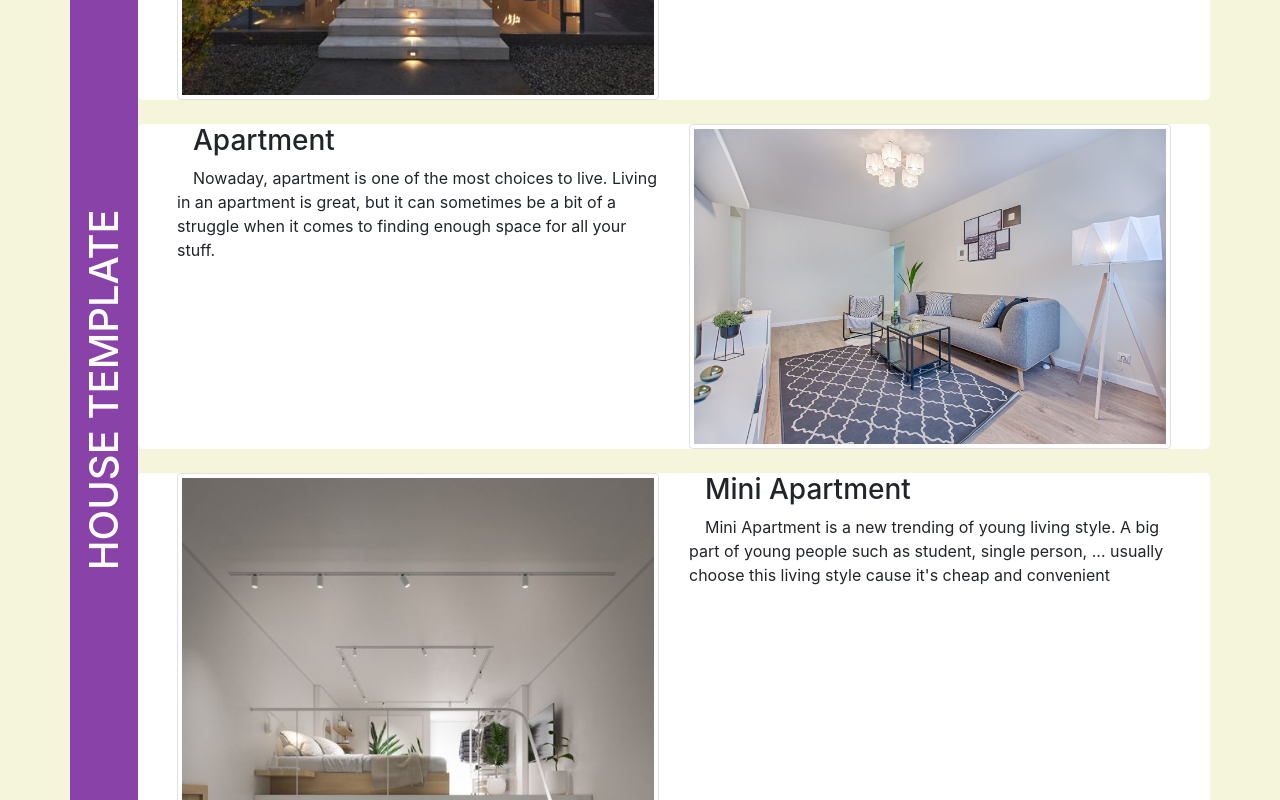
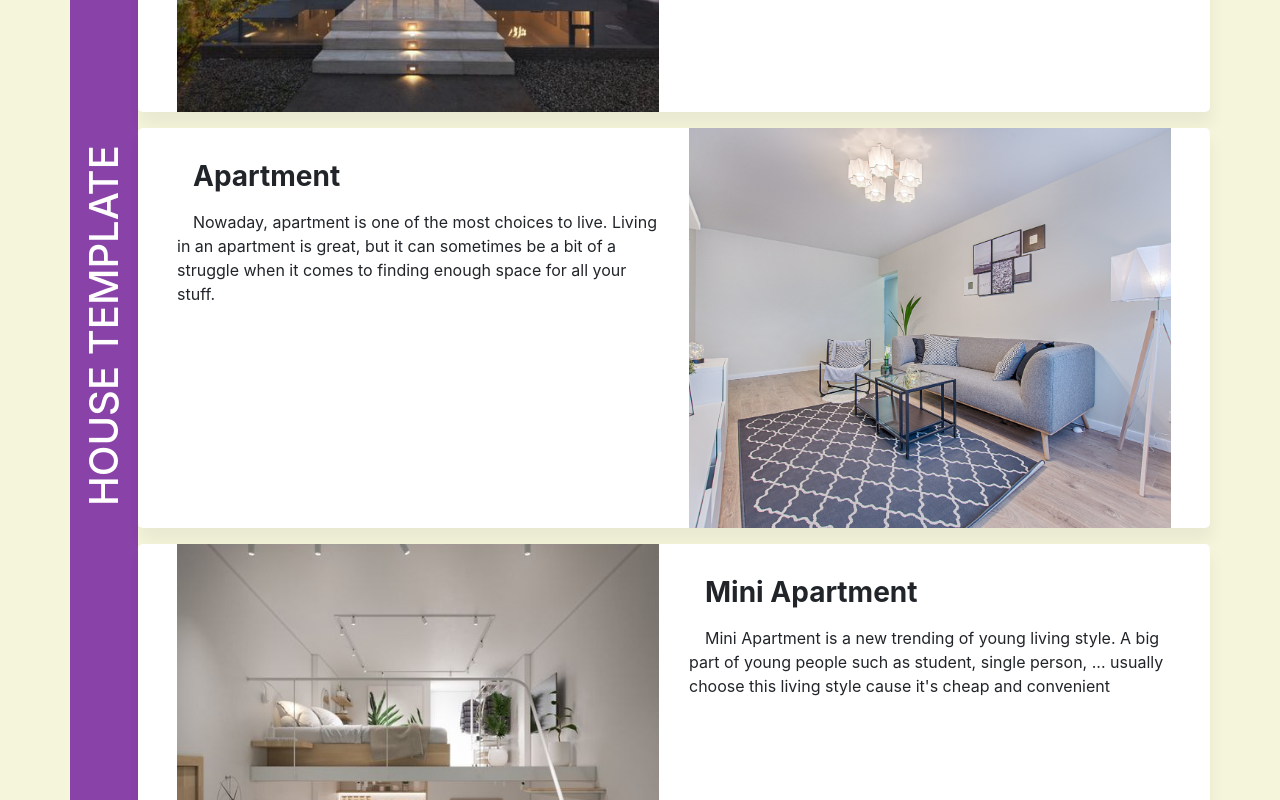
Before and after one commit to luongdangvp2000/amazingHouse, a React (Create React App) app: page / in a window 1280 px wide. Shown: the part 1120-1920 px from the top of the page. Built offline with nearby package versions, Linux system fonts and the light colour scheme.

Commit message:
design blog card

```diff
--- a/src/components/ContactForm.js
+++ b/src/components/ContactForm.js
@@ -60,7 +60,7 @@ function ContactForm() {
                             </div>
                         </div>
                         <div className="col-lg-4">
-                            <div className="card-body contact text-center h-100 white-text">
+                            <div className="card-body contact text-center white-text">
                                 <h3 className="my-4 pb-2">Contact information</h3>
                                 <ul className="text-lg-left list-unstyled ml-4">
                                     <li>
--- a/src/components/HouseTemplate.js
+++ b/src/components/HouseTemplate.js
@@ -6,29 +6,29 @@ import Image from 'react-bootstrap/Image'
 
 function HouseTemplate() {
     return (
-        <div className="house-container">
-            <Container className="mt-3">
+        <div className="house-container mt-3">
+            <Container className="">
                 <Row>
                     <h1 className="text-content">HOUSE TEMPLATE</h1>
                     <Col>
                         <Row className="house-card garden-house">
-                            <Col><Image className="gardenHouse-img photo" src='/images/gardenHouse.jpg' alt="gardenHouse" thumbnail /></Col>
+                            <Col className="image-data"><Image className="gardenHouse-img photo" src='/images/gardenHouse.jpg' alt="gardenHouse" /></Col>
                             <Col className="description">
                                 <h3 className="title">Garden House</h3>
                                 <p>Trapped in the chaos of daily life and chores, most urban dwellers long for a place to find peace of mind and return to nature. As it is hard to find such a place in megacities, gardening house offers nature lovers a chance to take up gardening in the comfort of your own home</p>
                             </Col>
                         </Row>
 
-                        <Row className="house-card apartment mt-4">
+                        <Row className="house-card apartment">
                             <Col className="description">
                                 <h3 className="title">Apartment</h3>
                                 <p>Nowaday, apartment is one of the most choices to live. Living in an apartment is great, but it can sometimes be a bit of a struggle when it comes to finding enough space for all your stuff.</p>
                             </Col>
-                            <Col><Image className="apartment-img photo" src='/images/apartment.jpg' alt="apartment" thumbnail /></Col>
+                            <Col className="image-data"><Image className="apartment-img photo" src='/images/apartment.jpg' alt="apartment" /></Col>
                         </Row>
 
-                        <Row className="house-card mini-apartment mt-4">
-                            <Col><Image className="mini-apartment-img photo" src="/images/miniApartment.jpg" alt="mini-partment" thumbnail /></Col>
+                        <Row className="house-card mini-apartment">
+                            <Col className="image-data"><Image className="mini-apartment-img photo" src="/images/miniApartment.jpg" alt="mini-partment" /></Col>
                             <Col className="description">
                                 <h3 className="title">Mini Apartment</h3>
                                 <p>Mini Apartment is a new trending of young living style. A big part of young people such as student, single person, ... usually choose this living style cause it's cheap and convenient</p>
--- a/src/components/css/ContactForm.css
+++ b/src/components/css/ContactForm.css
@@ -11,3 +11,7 @@
     object-fit: contain;
     position: absolute;
 }
+
+.contact{
+
+}
--- a/src/components/css/HouseTemplate.css
+++ b/src/components/css/HouseTemplate.css
@@ -1,3 +1,6 @@
+*{
+    margin: 0;
+}
 .house-container{
     background-color: beige;
 }
@@ -5,15 +8,23 @@
 .house-card{
     display: flex;
     margin: 1rem auto;
-    box-shadow: 0 3px 7px -1px rgba(#000, .1);
+    box-shadow: 2px .8rem 1rem rgba(0,0,0,.05);
     background: white;
     border-radius: 5px;
     padding: 0 1.5rem;
+    flex-direction: row;
+    max-width: 75rem;
+}
 
+.image-data{
+    overflow: hidden;
+    height: 25rem;
+    position: relative
 }
 
 .photo{
     transition: transform 1s;
+    size: cover;
 }
 
 .house-card .photo:hover{
@@ -39,3 +50,14 @@
 .description .title::first-letter{
     margin-left: 1rem;
 }
+
+.description{
+    background-color: #ffffff;
+    padding: 2rem 3rem;
+    position: relative;
+}
+
+.title{
+    margin-bottom:1rem;
+    font-weight: bold;
+}
```
Also changed, not shown: 1 other file (tests, documents, lock files or other folders).
